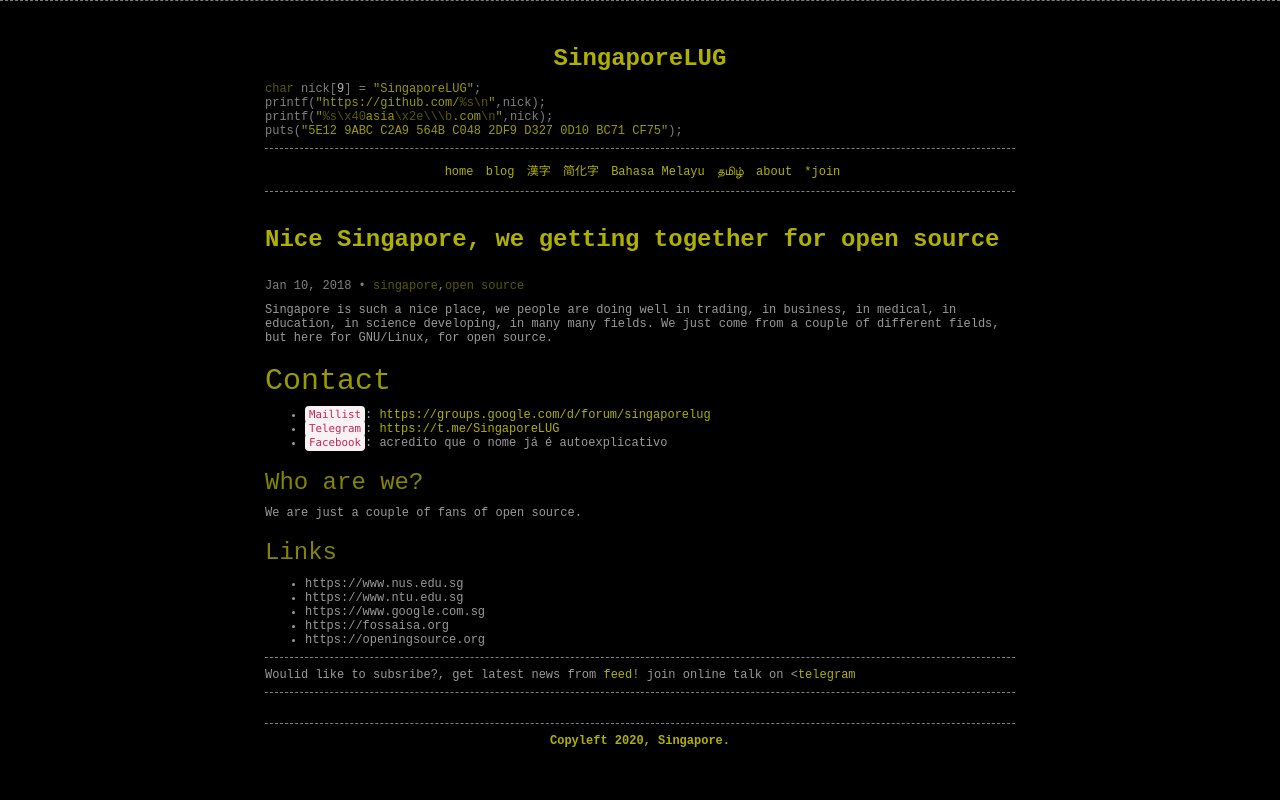
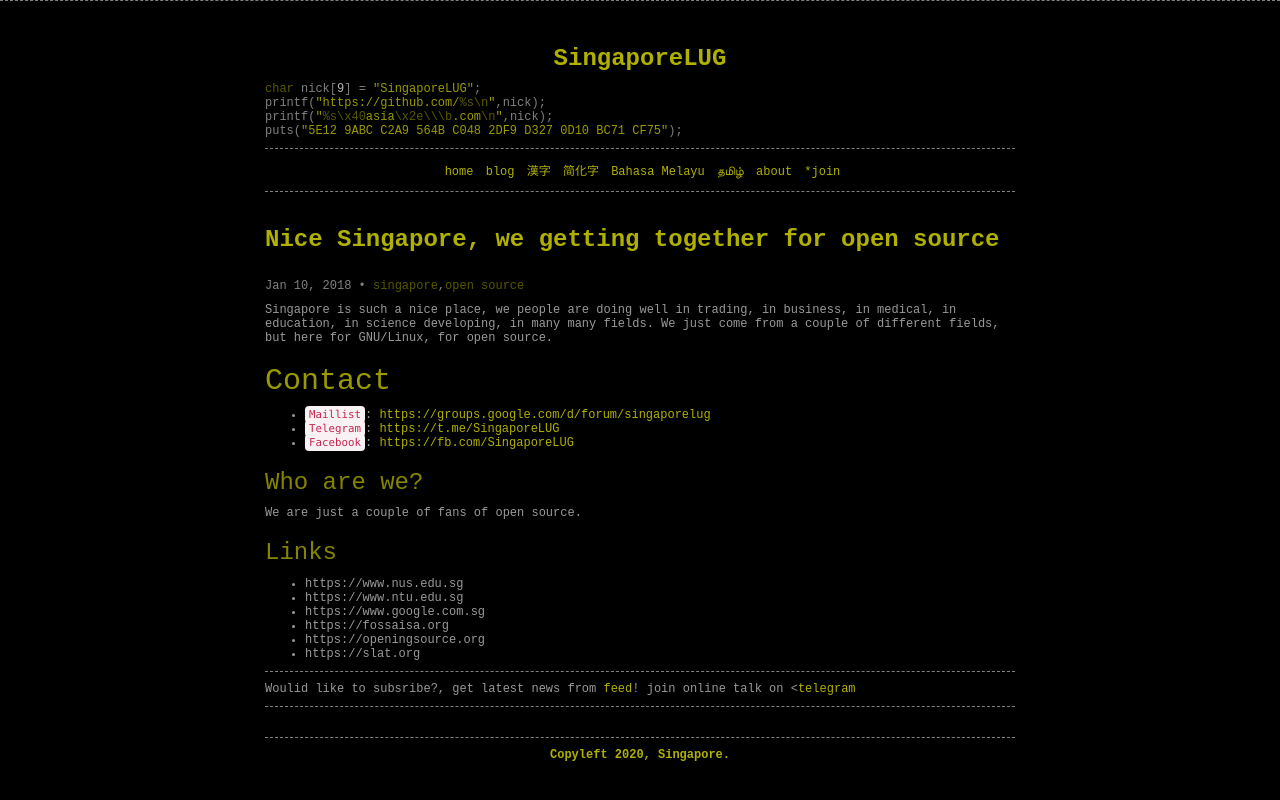
Before and after one commit to SingaporeLUG/singaporelug.org, a Jekyll site: the page built from _posts/2018/2018-01-10-nice-singapore.md, in a window 1280 px wide. Shown: the top 800 px of the page. Built offline with Jekyll 4.4.1, drawn with Linux system fonts in a browser that asks for light colours.

Commit message:
add facebook link

```diff
--- a/_posts/2018/2018-01-10-nice-singapore.md
+++ b/_posts/2018/2018-01-10-nice-singapore.md
@@ -15,7 +15,7 @@ Singapore is such a nice place, we people are doing well in trading, in business
 
 * `Maillist`: [https://groups.google.com/d/forum/singaporelug](https://groups.google.com/d/forum/singaporelug)
 * `Telegram`: [https://t.me/SingaporeLUG](https://t.me/SingaporeLUG)
-* `Facebook`: acredito que o nome já é autoexplicativo
+* `Facebook`: [https://fb.com/SingaporeLUG](https://fb.com/SingaporeLUG)
 
 ### Who are we?
 
@@ -28,3 +28,4 @@ We are just a couple of fans of open source.
 * https://www.google.com.sg
 * https://fossaisa.org
 * https://openingsource.org
+* https://slat.org
```
